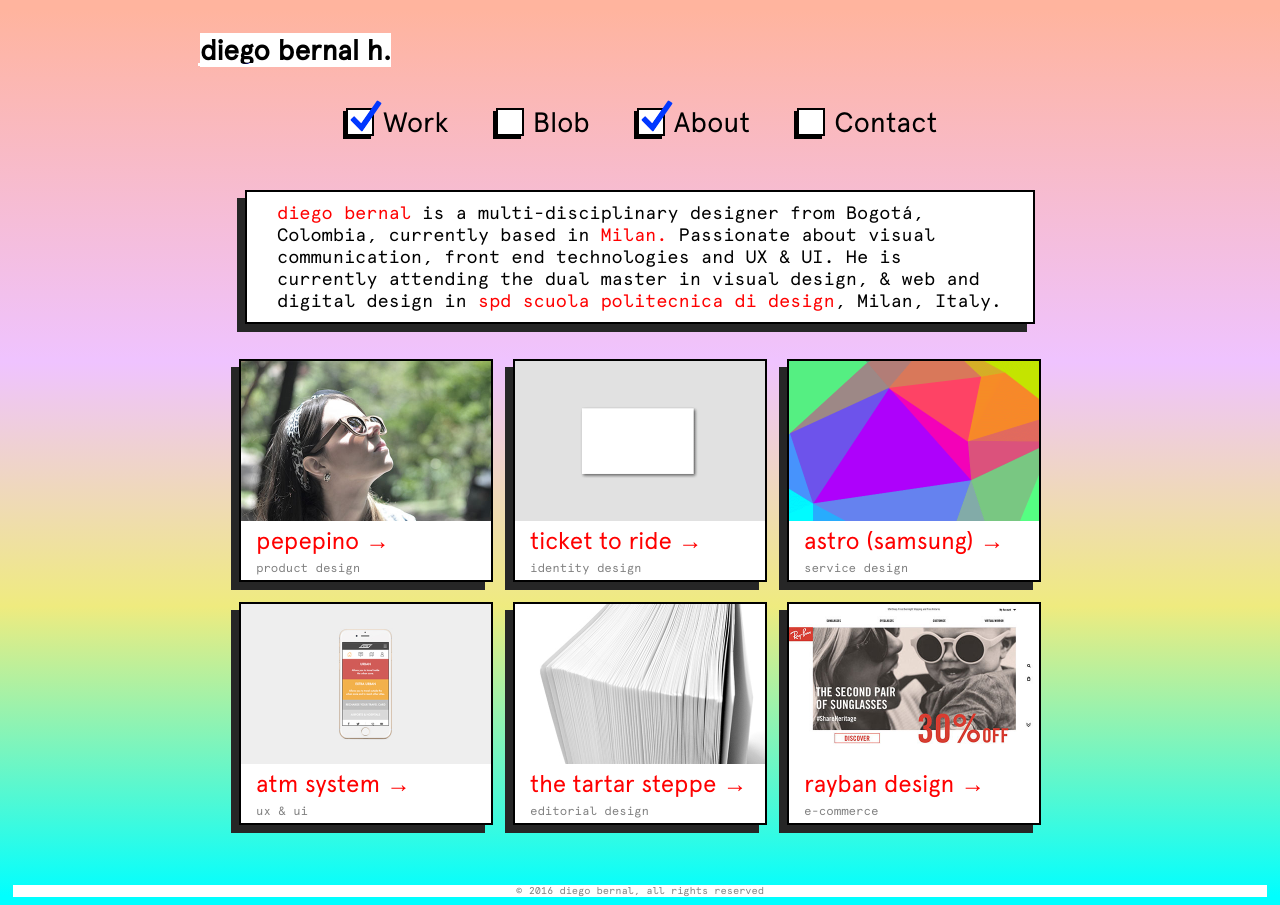
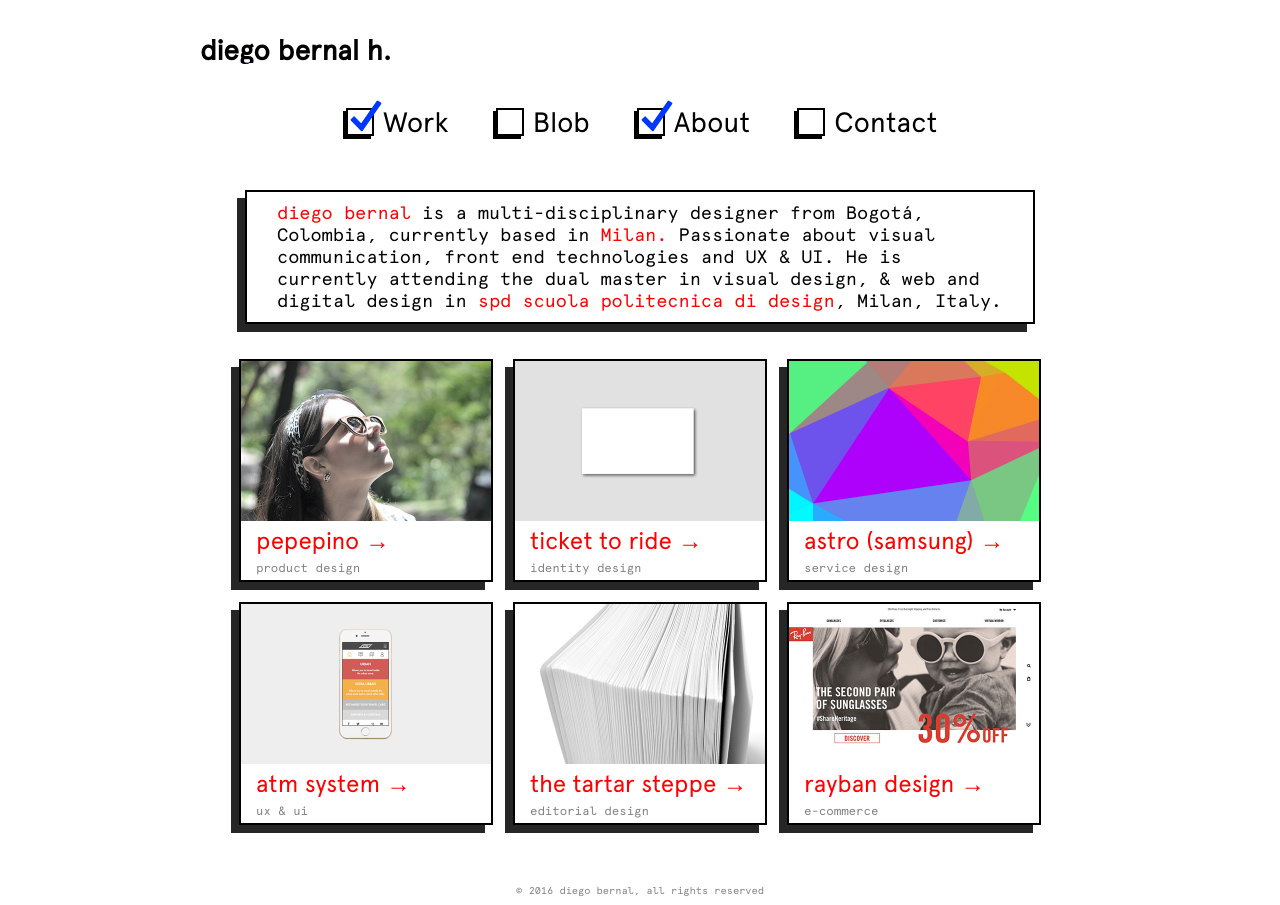
Before and after one commit to diegobernalh/diegobernalh.github.io, a plain HTML site: page index.html in a window 1280 px wide. Drawn offline with nearby package versions, Linux system fonts and the light colour scheme; grey boxes are pictures that could not be loaded.

Commit message:
bg white

```diff
--- a/CSS/style.css
+++ b/CSS/style.css
@@ -4,9 +4,9 @@ html {
 
 }
     body {
-        /*background-image: url(../img/noise.png);*/
-        background: -webkit-linear-gradient(top, #ffb49e 1%, #efc3ff 40%, #efeb7f 67%, cyan 99%);
-        background-size: 100%;
+        /*background-image: url(../img/noise.png);
+        background: -webkit-linear-gradient(top, #ffb49e 1%, #efc3ff 40%, #efeb7f 67%, cyan 99%);*/
+
 
     }
 
```
